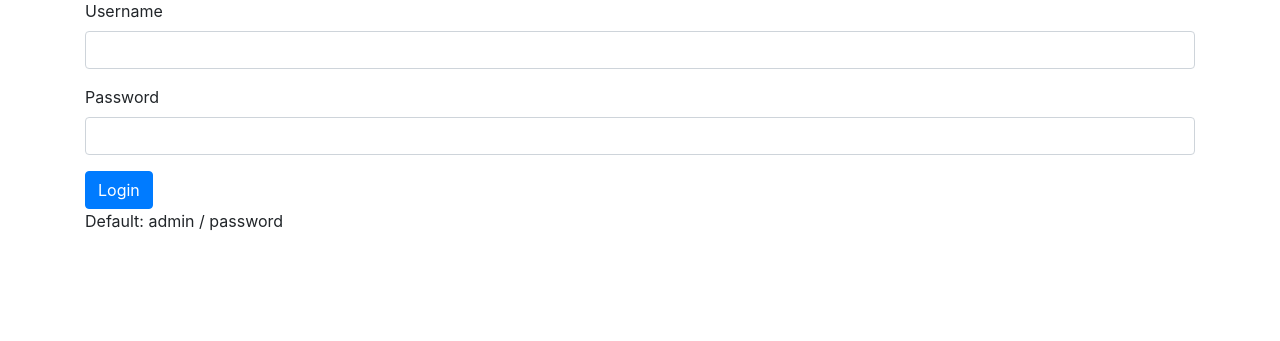
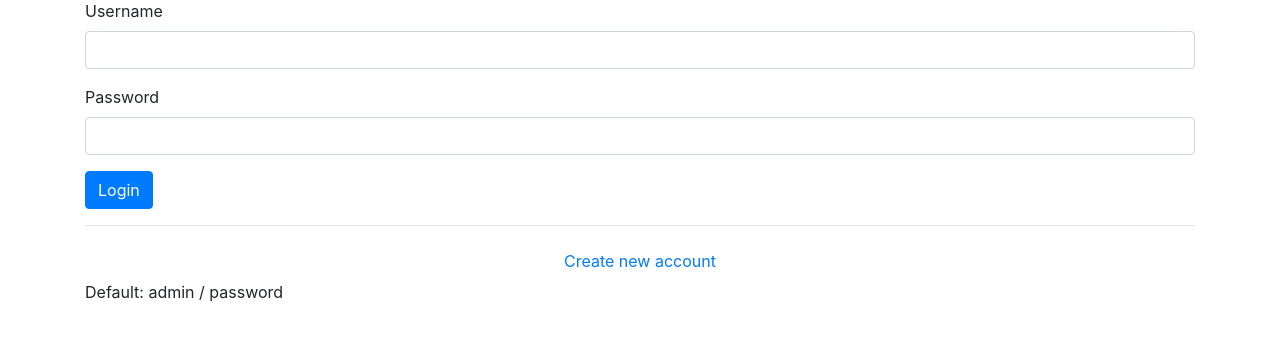
Before and after one commit to mani20125/SECURETRACK, a Flask app: page /login in a window 1280 px wide. Shown: the part 137-478 px from the top of the page. Run offline with Flask 3, Linux system fonts and the light colour scheme; some libraries are stand-ins or nearby versions.

Commit message:
Update login.html

```diff
--- a/templates/login.html
+++ b/templates/login.html
@@ -11,6 +11,8 @@
         <input type="password" name="password" class="form-control">
     </div>
     <button type="submit" class="btn btn-primary">Login</button>
+                            <hr>
+                        <a href="{{ url_for('register') }}" class="btn btn-link w-100">Create new account</a>
 </form>
 <p>Default: admin / password</p>
 {% endblock %}
```
